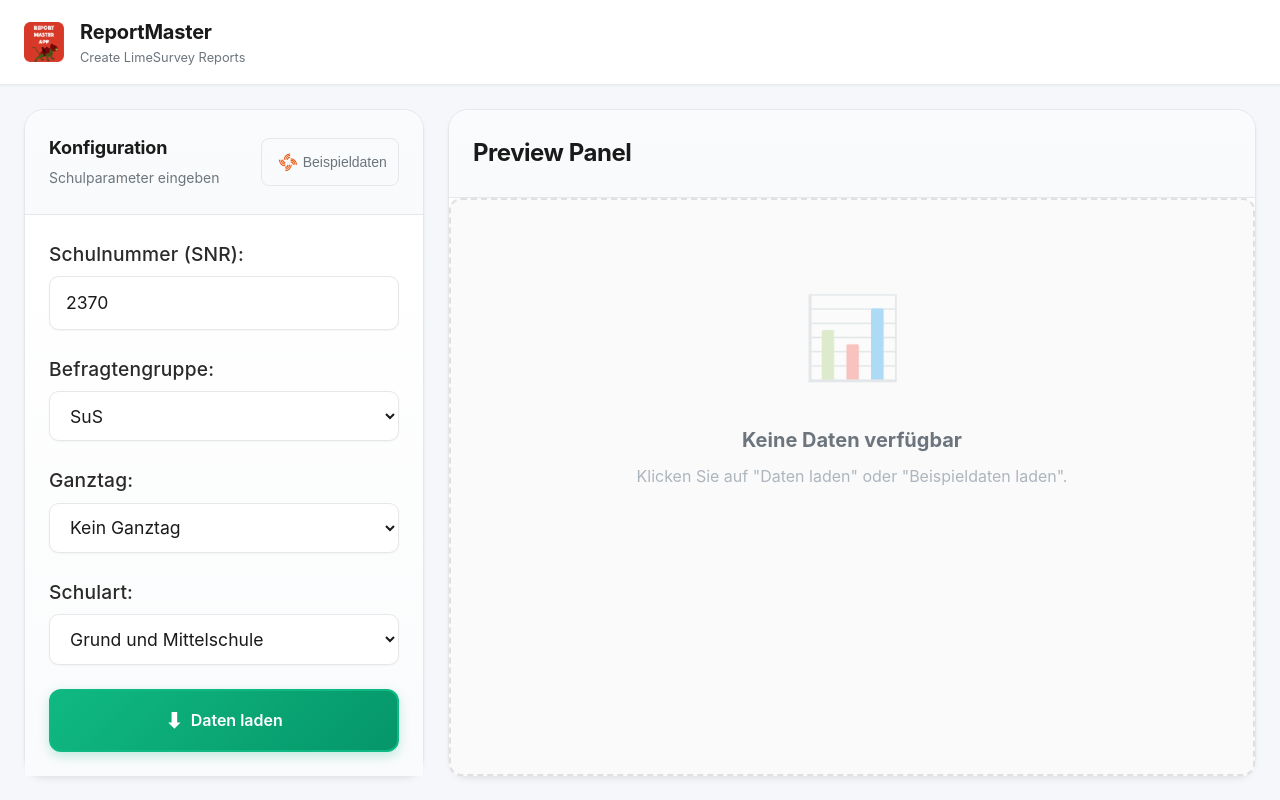
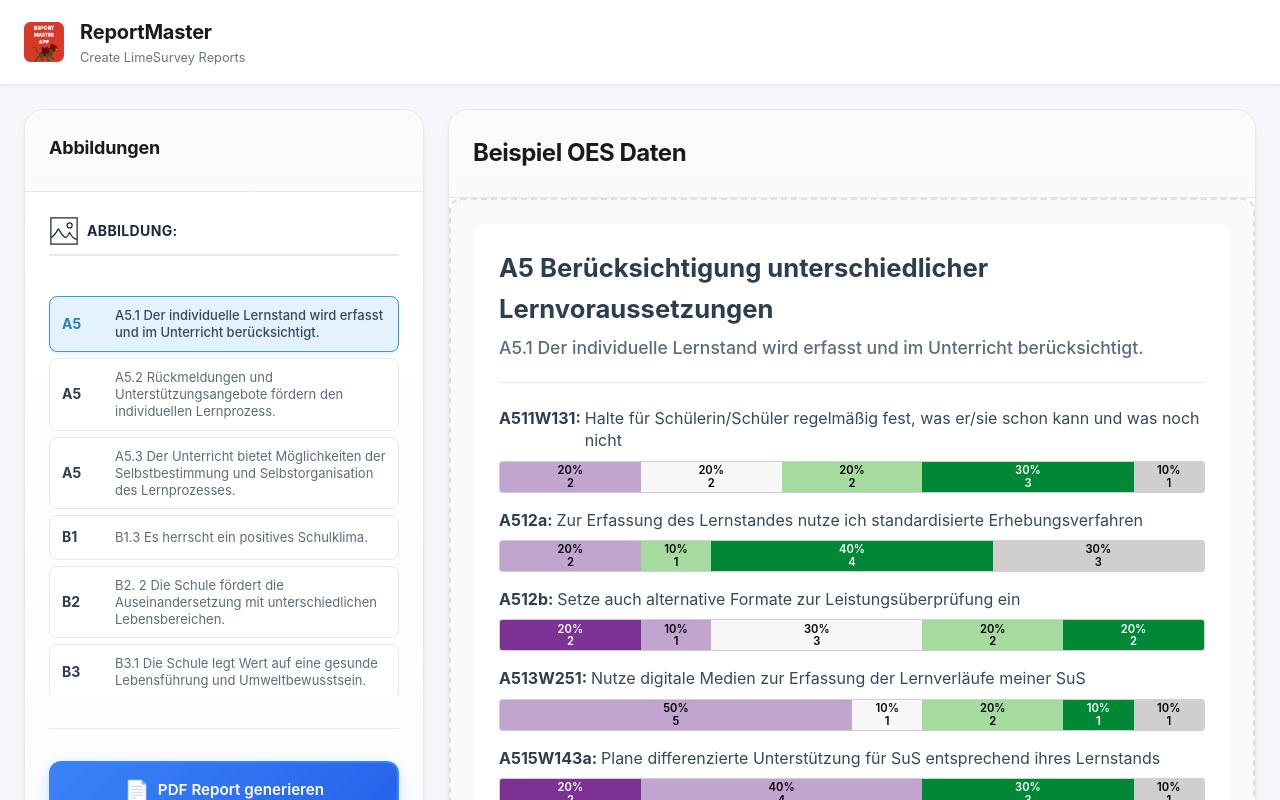
Before and after one commit to edgar-treischl/paul-mfe, a React (Vite) app: page / in a window 1280 px wide. Shown: the top 800 px of the page. Built offline with nearby package versions, Linux system fonts and the light colour scheme.

Commit message:
removed ls selection area

```diff
--- a/src/App.tsx
+++ b/src/App.tsx
@@ -1,14 +1,8 @@
-import { useState } from 'react'
+import { useState, useEffect } from 'react'
 import './App.css'
 import type {
-  FormData,
   AppState,
   ExampleDataItem,
-} from './types'
-import {
-  AUDIENCE_OPTIONS,
-  GANZTAG_OPTIONS,
-  STYPE_OPTIONS,
 } from './types'
 import { logo } from './assets'
 import { StackedBarChart } from './components/StackedBarChart'
@@ -20,12 +14,6 @@ import metaSetsJson from './data/meta_sets.json'
 
 function App() {
   const [state, setState] = useState<AppState>({
-    formData: {
-      snr: '2370',
-      audience: 'sus',
-      ganztag: false,
-      stype: 'gm',
-    },
     schoolData: null,
     selectedPlot: null,
     isLoading: false,
@@ -33,34 +21,8 @@ function App() {
     reportAvailable: false,
   })
 
-  const handleInputChange = (field: keyof FormData, value: string | boolean) => {
-    setState((prev) => ({
-      ...prev,
-      formData: { ...prev.formData, [field]: value },
-    }))
-  }
-
-  const handleLoadData = () => {
-    setState((prev) => ({ ...prev, isLoading: true }))
-    // TODO: Connect to backend API
-    setTimeout(() => {
-      setState((prev) => ({
-        ...prev,
-        isLoading: false,
-        schoolData: {
-          name: `School ${prev.formData.snr}`,
-          plots: [
-            { id: 'plot1', label: 'Plot 1' },
-            { id: 'plot2', label: 'Plot 2' },
-            { id: 'plot3', label: 'Plot 3' },
-          ],
-        },
-        selectedPlot: 'plot1',
-      }))
-    }, 1000)
-  }
-
-  const handleLoadExampleData = () => {
+  // Load example data on app startup
+  useEffect(() => {
     setState((prev) => ({ ...prev, isLoading: true }))
 
     setTimeout(() => {
@@ -93,7 +55,7 @@ function App() {
         selectedPlot: availablePlots[0] || null,
       }))
     }, 500)
-  }
+  }, [])
 
   const handleGenerateReport = () => {
     setState((prev) => ({ ...prev, isGeneratingReport: true }))
@@ -135,114 +97,13 @@ function App() {
             <div className="card-header">
               <div className="card-header-content">
                 <div>
-                  <h3 className="card-title">Konfiguration</h3>
-                  <p className="card-subtitle">Schulparameter eingeben</p>
+                  <h3 className="card-title">Abbildungen</h3>
                 </div>
-                <button
-                  className="btn-icon-header"
-                  onClick={handleLoadExampleData}
-                  disabled={state.isLoading}
-                  title="Beispieldaten laden"
-                >
-                  <span className="icon"><svg xmlns="http://www.w3.org/2000/svg" width="30" height="30" viewBox="0 0 24 24">
-                  <path fill="#E9570F" d="M9.428 10.286A4.286 4.286 0 0 1 13.714 6v-.857a5.143 5.143 0 0 0-5.143 5.143zm4.286-3a3 3 0 0 0-3 3h-.857a3.857 3.857 0 0 1 3.857-3.857zm0 1.285A1.714 1.714 0 0 0 12 10.286h-.858a2.57 2.57 0 0 1 2.572-2.572zm-3.857 6a4.286 4.286 0 0 1-4.286-4.285h-.857a5.143 5.143 0 0 0 5.143 5.143zm-3-4.285a3 3 0 0 0 3 3v.857A3.857 3.857 0 0 1 6 10.286zm1.285 0A1.714 1.714 0 0 0 9.857 12v.857a2.57 2.57 0 0 1-2.572-2.571zm6-.429a4.286 4.286 0 0 1 4.286 4.286h.857A5.143 5.143 0 0 0 14.142 9zm3 4.286a3 3 0 0 0-3-3v-.857A3.86 3.86 0 0 1 18 14.143zm-1.285 0a1.714 1.714 0 0 0-1.715-1.715v-.857a2.57 2.57 0 0 1 2.572 2.572zm-4.286 0a1.714 1.714 0 0 1-1.714 1.714v.857a2.57 2.57 0 0 0 2.571-2.571zm1.286 0a3 3 0 0 1-3 3V18a3.857 3.857 0 0 0 3.857-3.857zm-3 4.285a4.286 4.286 0 0 0 4.285-4.285H15a5.143 5.143 0 0 1-5.143 5.143z"/></svg>
-                  </span>
-                   <p className="card-subtitle">Beispieldaten</p>
-                </button>
               </div>
             </div>
             <div className="card-body">
-              <div className="form-group">
-                <label htmlFor="snr">
-                   Schulnummer (SNR):
-                </label>
-                <input
-                  type="text"
-                  id="snr"
-                  className="form-control"
-                  value={state.formData.snr}
-                  onChange={(e) => handleInputChange('snr', e.target.value)}
-                />
-              </div>
-
-              <div className="form-group">
-                <label htmlFor="audience">
-                  <span className="icon"></span>
-                  Befragtengruppe:
-                </label>
-                <select
-                  id="audience"
-                  className="form-control"
-                  value={state.formData.audience}
-                  onChange={(e) => handleInputChange('audience', e.target.value)}
-                >
-                  {AUDIENCE_OPTIONS.map((option) => (
-                    <option key={option.value} value={option.value}>
-                      {option.label}
-                    </option>
-                  ))}
-                </select>
-              </div>
-
-              <div className="form-group">
-                <label htmlFor="ganztag">
-                  <span className="icon"></span>
-                  Ganztag:
-                </label>
-                <select
-                  id="ganztag"
-                  className="form-control"
-                  value={state.formData.ganztag ? 'true' : 'false'}
-                  onChange={(e) => handleInputChange('ganztag', e.target.value === 'true')}
-                >
-                  {GANZTAG_OPTIONS.map((option) => (
-                    <option key={String(option.value)} value={String(option.value)}>
-                      {option.label}
-                    </option>
-                  ))}
-                </select>
-              </div>
-
-              <div className="form-group">
-                <label htmlFor="stype">
-                  <span className="icon"></span>
-                  Schulart:
-                </label>
-                <select
-                  id="stype"
-                  className="form-control"
-                  value={state.formData.stype}
-                  onChange={(e) => handleInputChange('stype', e.target.value)}
-                >
-                  {STYPE_OPTIONS.map((option) => (
-                    <option key={option.value} value={option.value}>
-                      {option.label}
-                    </option>
-                  ))}
-                </select>
-              </div>
-
-              <button
-                className="btn btn-success btn-block btn-large"
-                onClick={handleLoadData}
-                disabled={state.isLoading}
-              >
-                {state.isLoading ? (
-                  <>
-                    <span className="spinner-icon">⏳</span>
-                    Lade...
-                  </>
-                ) : (
-                  <>
-                    <span className="icon">⬇</span>
-                    Daten laden
-                  </>
-                )}
-              </button>
-
               {state.schoolData && (
                 <>
-                  <div className="divider"></div>
                   <h4 className="section-title">
                     <span className="icon">
                       <svg xmlns="http://www.w3.org/2000/svg" width="30" height="30" viewBox="0 0 24 24">
--- a/src/types.ts
+++ b/src/types.ts
@@ -41,7 +41,6 @@ export interface PlotDataWithMeta {
 }
 
 export interface AppState {
-  formData: FormData;
   schoolData: SchoolData | null;
   selectedPlot: string | null;
   isLoading: boolean;
```
